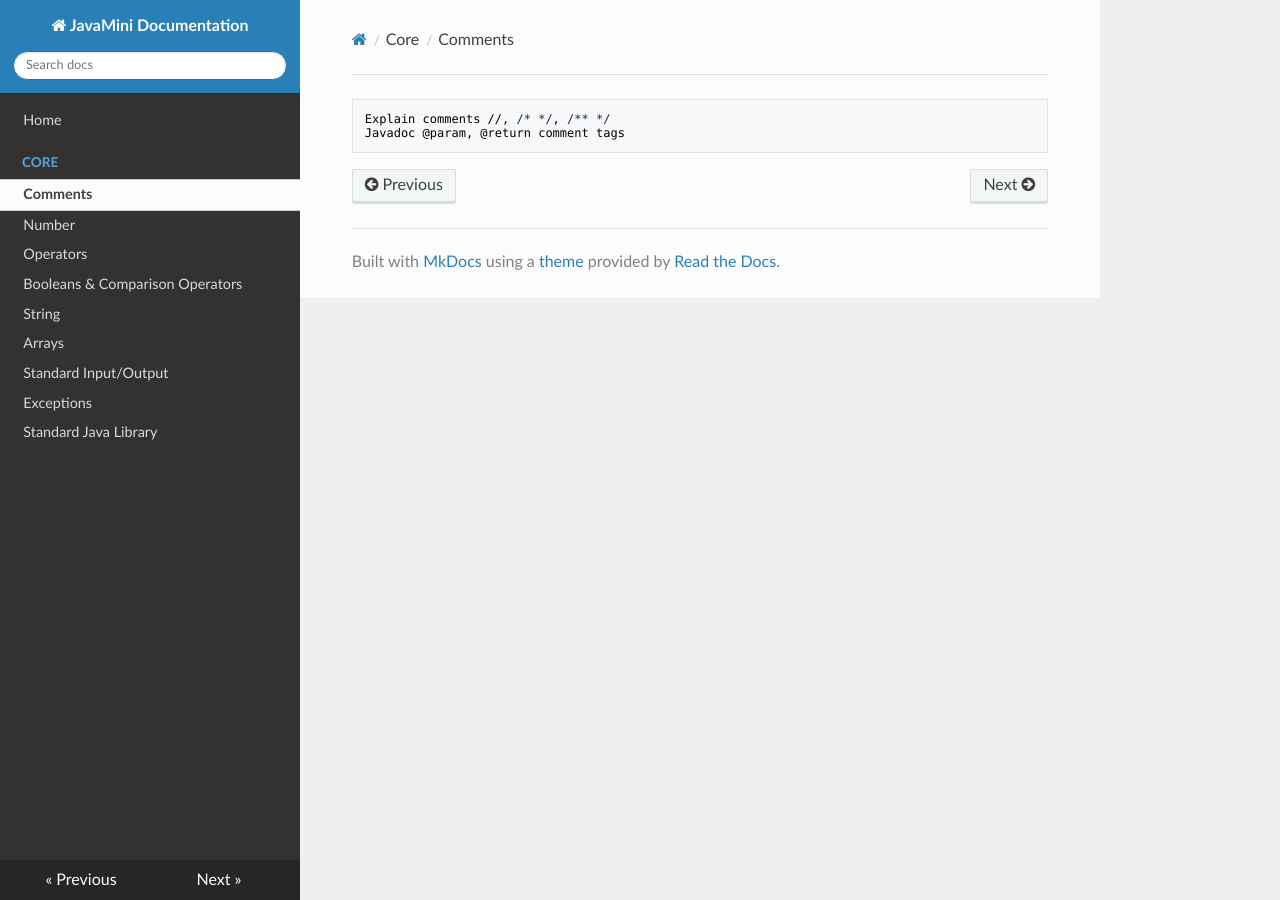
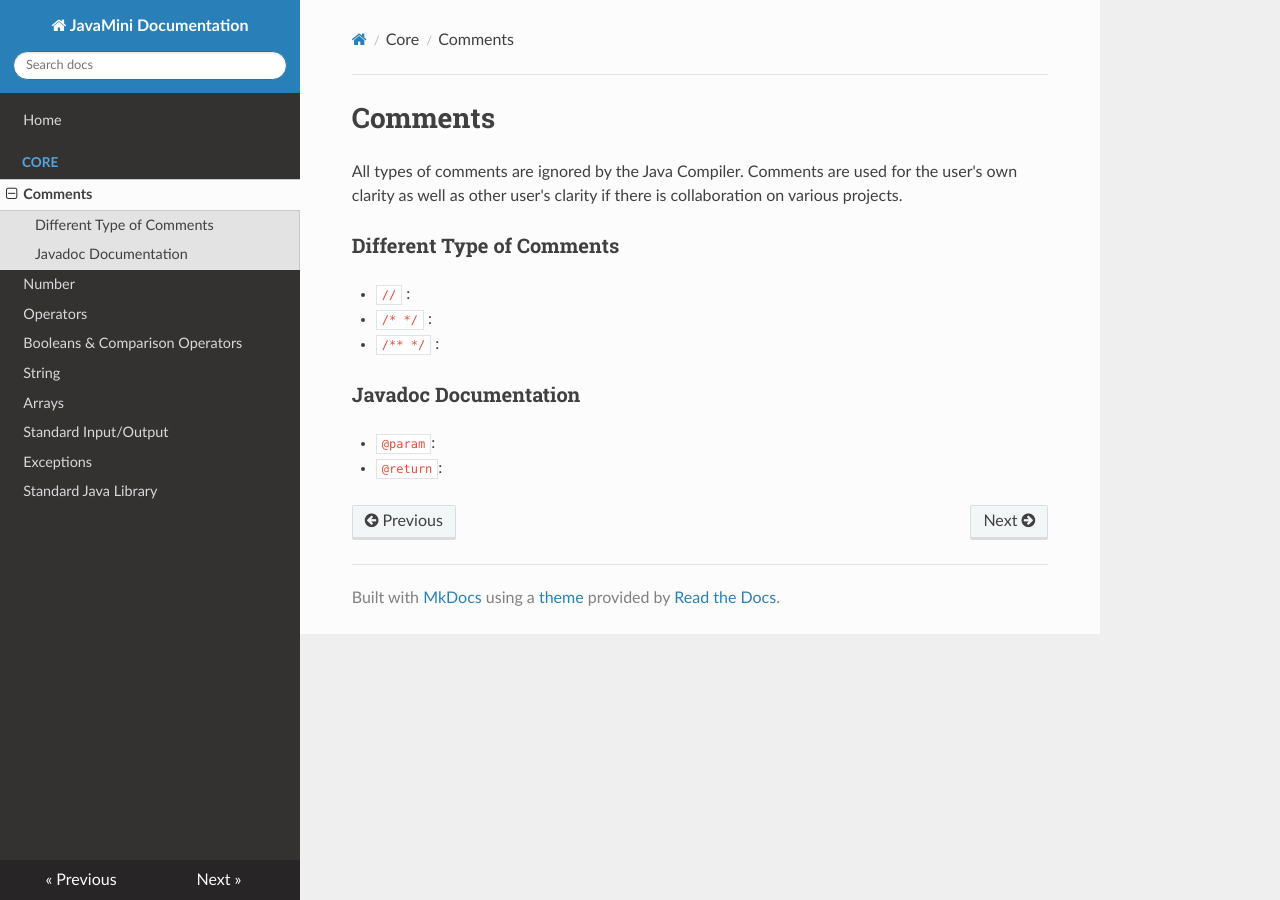
Before and after one commit to bofeng/javamini-doc, an MkDocs documentation site: the page built from doc/core/comments.md, in a window 1280 px wide. Built offline with MkDocs 1.6.1, drawn with Linux system fonts in a browser that asks for light colours; nearby versions of some CDN libraries; old or Windows-style settings are respelled for this version of MkDocs.

````diff
--- a/doc/core/comments.md
+++ b/doc/core/comments.md
@@ -1,5 +1,12 @@
-todo:
-```
-Explain comments //, /* */, /** */
-Javadoc @param, @return comment tags
-```
+#Comments
+All types of comments are ignored by the Java Compiler. Comments are used for the user's own clarity as well as other user's clarity if there is collaboration on various projects.
+
+###Different Type of Comments
+
+* ```//``` :
+* ```/* */``` :
+* ```/** */``` :
+
+###Javadoc Documentation
+* ```@param```:
+* ```@return```:
````
Also changed, not shown: doc/core/arrays.md (+4 -3 lines), doc/core/boolean.md (+3 -3 lines).
